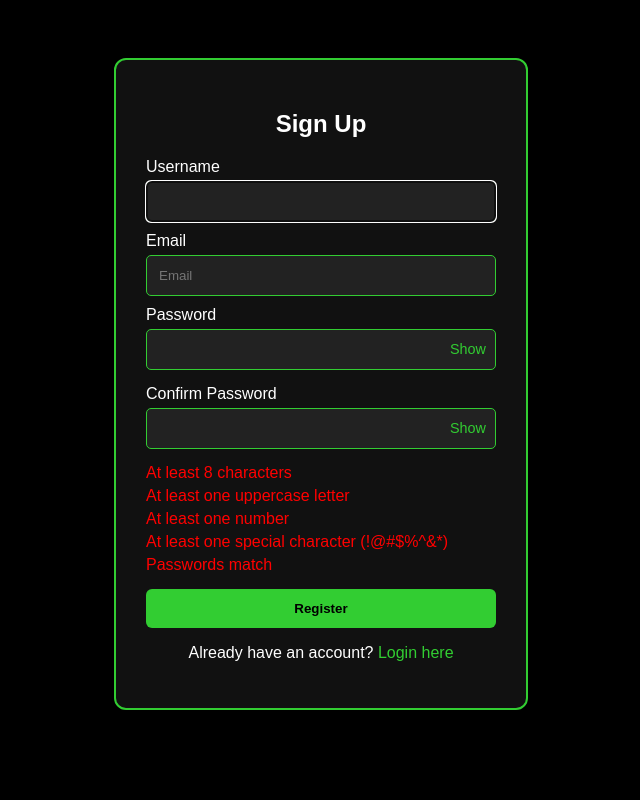
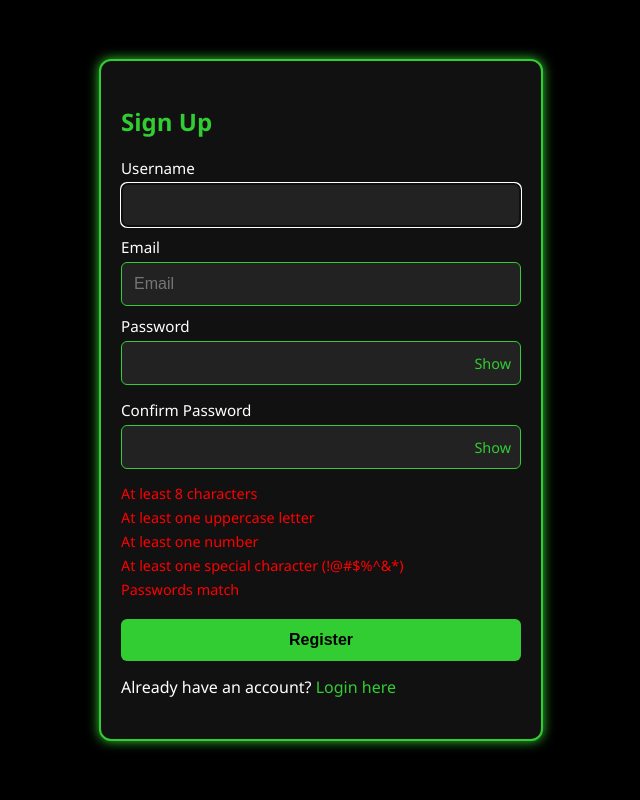
Before and after one commit to Newton-Atika/cvscore, a Django app: page /signup/ in a window 1280 px wide. Shown: the whole page, without its empty margins (319-959 px from the left). Run offline with Django 5.2, Linux system fonts and the light colour scheme.

Commit message:
Update signup.html

```diff
--- a/home/templates/home/signup.html
+++ b/home/templates/home/signup.html
@@ -3,28 +3,40 @@
 <head>
   <meta charset="UTF-8">
   <title>Sign Up - AI CV Scorer</title>
+  <meta name="viewport" content="width=device-width, initial-scale=1.0"> <!-- Mobile scaling -->
   <style>
     body {
       background-color: #000;
       color: #fff;
-      font-family: Arial, sans-serif;
-      text-align: center;
-      padding: 50px;
+      font-family: 'Segoe UI', Arial, sans-serif;
+      margin: 0;
+      padding: 0;
+      display: flex;
+      justify-content: center;
+      align-items: center;
+      min-height: 100vh;
     }
 
     .auth-container {
       background-color: #111;
       border: 2px solid limegreen;
-      padding: 30px;
+      padding: 25px 20px;
       border-radius: 12px;
-      display: inline-block;
-      width: 350px;
+      width: 100%;
+      max-width: 400px;
+      box-shadow: 0 0 12px limegreen;
+    }
+
+    h2 {
+      margin-bottom: 20px;
+      color: limegreen;
     }
 
     label {
       display: block;
       text-align: left;
       margin: 10px 0 5px;
+      font-size: 0.95rem;
     }
 
     .input-container {
@@ -36,10 +48,11 @@
     input {
       width: 100%;
       padding: 12px 40px 12px 12px; /* space for toggle */
-      border-radius: 5px;
+      border-radius: 6px;
       border: 1px solid limegreen;
       background: #222;
       color: #fff;
+      font-size: 1rem;
       box-sizing: border-box;
     }
 
@@ -50,20 +63,21 @@
       transform: translateY(-50%);
       cursor: pointer;
       color: limegreen;
-      font-size: 0.9em;
+      font-size: 0.9rem;
       user-select: none;
     }
 
     button {
-      padding: 12px 25px;
+      padding: 12px;
       background: limegreen;
       border: none;
       color: #000;
       font-weight: bold;
       border-radius: 6px;
       cursor: pointer;
-      margin-top: 10px;
+      margin-top: 15px;
       width: 100%;
+      font-size: 1rem;
     }
 
     button:hover {
@@ -72,13 +86,21 @@
       border: 2px solid limegreen;
     }
 
-    a { color: limegreen; text-decoration: none; }
+    a {
+      color: limegreen;
+      text-decoration: none;
+    }
+
+    a:hover {
+      color: #fff;
+    }
 
     ul.password-checklist {
       list-style: none;
       padding-left: 0;
       text-align: left;
       margin: 15px 0 0 0;
+      font-size: 0.9rem;
     }
 
     ul.password-checklist li {
@@ -88,6 +110,23 @@
 
     ul.password-checklist li.valid {
       color: limegreen;
+    }
+
+    /* Mobile adjustments */
+    @media (max-width: 480px) {
+      body {
+        padding: 20px;
+      }
+      .auth-container {
+        padding: 20px 15px;
+        border-width: 1.5px;
+      }
+      input, button {
+        font-size: 0.95rem;
+      }
+      label {
+        font-size: 0.9rem;
+      }
     }
   </style>
 </head>
@@ -133,7 +172,7 @@
 
       <button type="submit">Register</button>
     </form>
-    <p>Already have an account? <a href="{% url 'login' %}">Login here</a></p>
+    <p style="margin-top:15px;">Already have an account? <a href="{% url 'login' %}">Login here</a></p>
   </div>
 
   <script>
```
